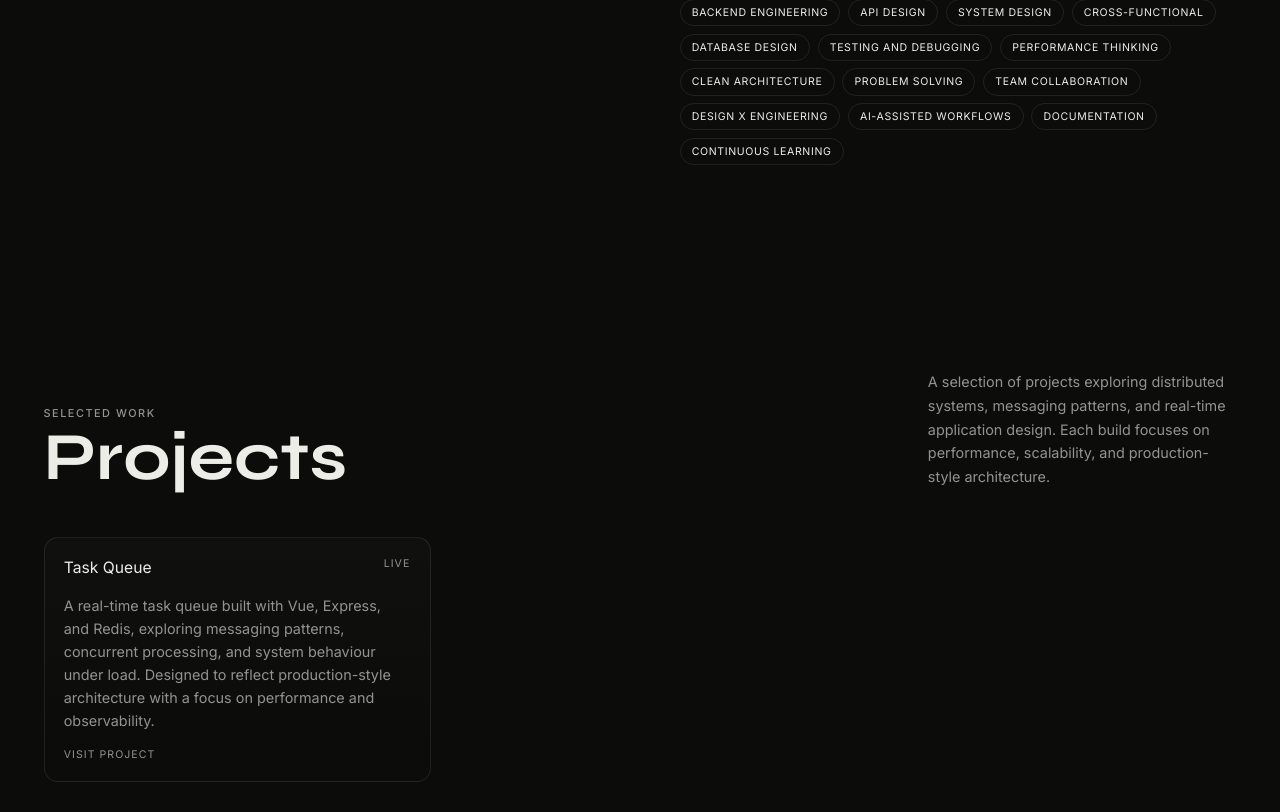
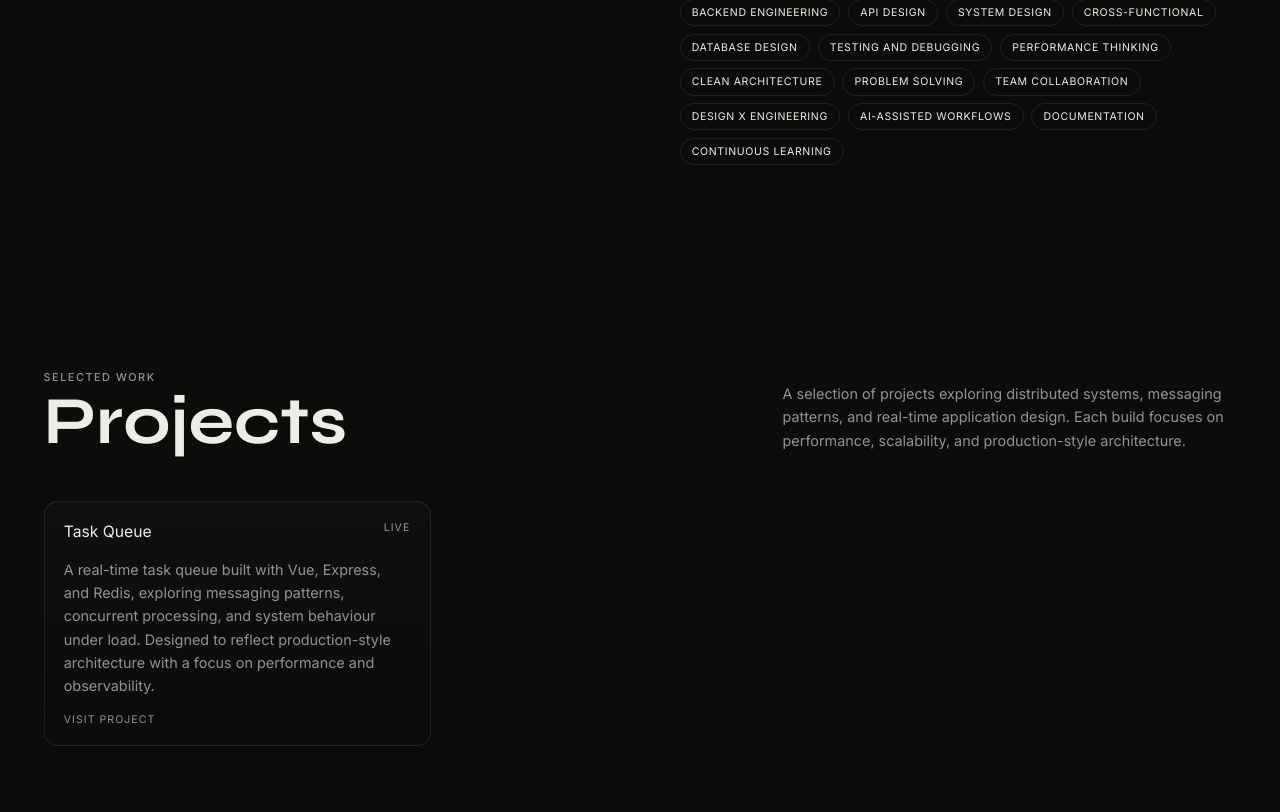
Before and after one commit to oliverhatherton/portfolio, a React (Vite) app: page / in a window 1280 px wide. Shown: the part 1495-2307 px from the top of the page. Built offline with nearby package versions, Linux system fonts and the light colour scheme.

Commit message:
feat: more projects tweaking

```diff
--- a/src/components/projects/projects.css
+++ b/src/components/projects/projects.css
@@ -35,7 +35,7 @@
   color: var(--muted);
   font-size: 0.9rem;
   line-height: 1.65;
-  max-width: 34ch;
+  max-width: 50ch;
 }
 
 .projects-list {
```
